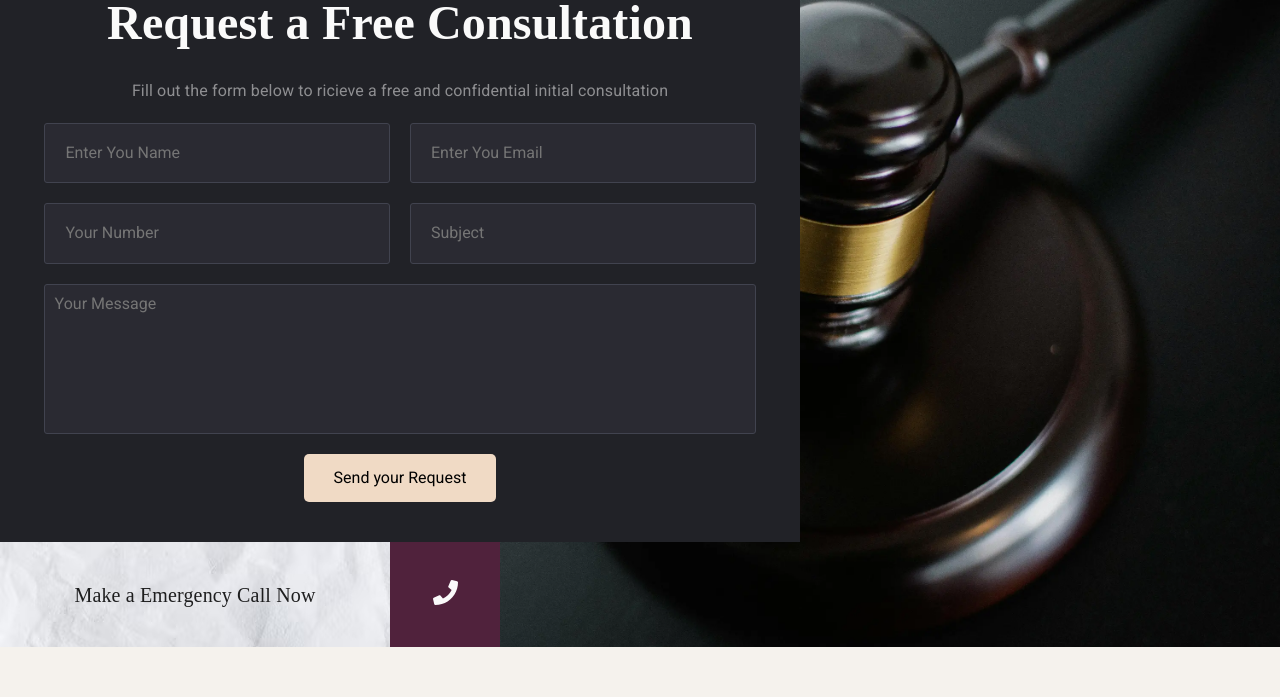
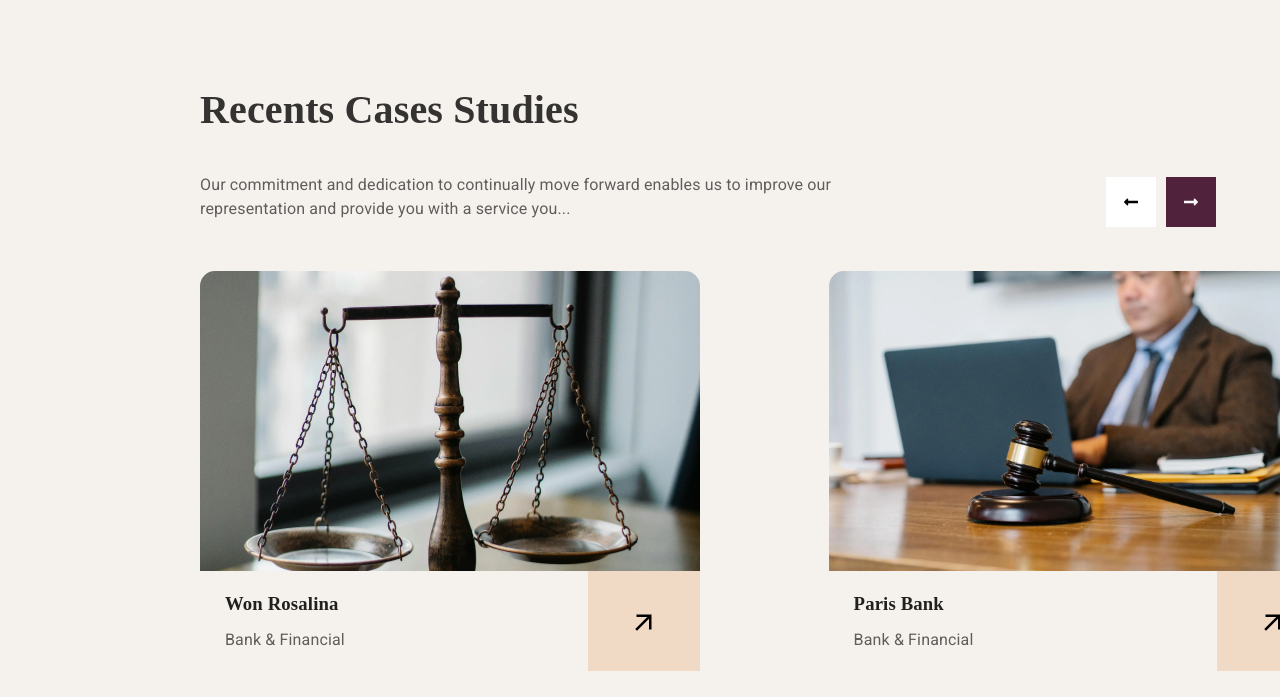
Before and after one commit to allessandrogomes/lawyer, a Next.js app: page / in a window 1280 px wide. Shown: the part 1694-2391 px from the top of the page. Built offline with nearby package versions, Linux system fonts and the light colour scheme.

Commit message:
:recycle:refactor: move a section 'FormSection' para antes do footer.

```diff
--- a/src/app/page.tsx
+++ b/src/app/page.tsx
@@ -20,11 +20,11 @@ export default function Home() {
       <main>
         <IntroSection />
         <SpecialtiesSection />
-        <FormSection />
         <RecentsCasesSection />
         <FeedbacksSection />
         <NewsLetter />
         <Map />
+        <FormSection />
         <Footer />
       </main>
     </>
```
